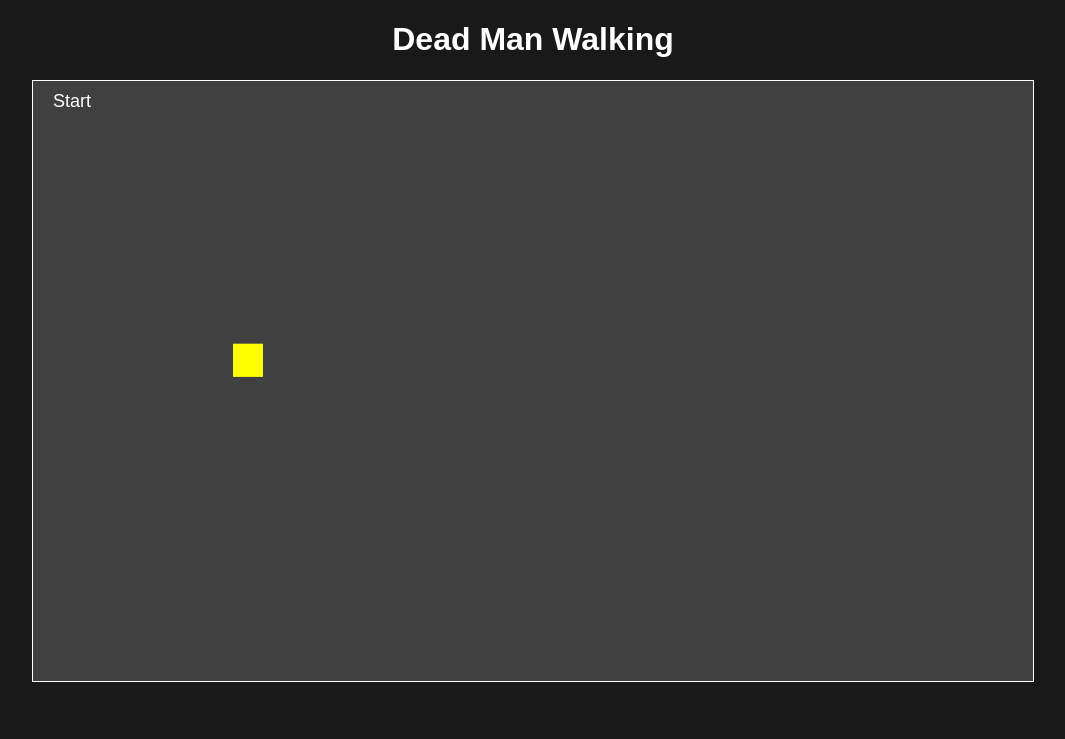
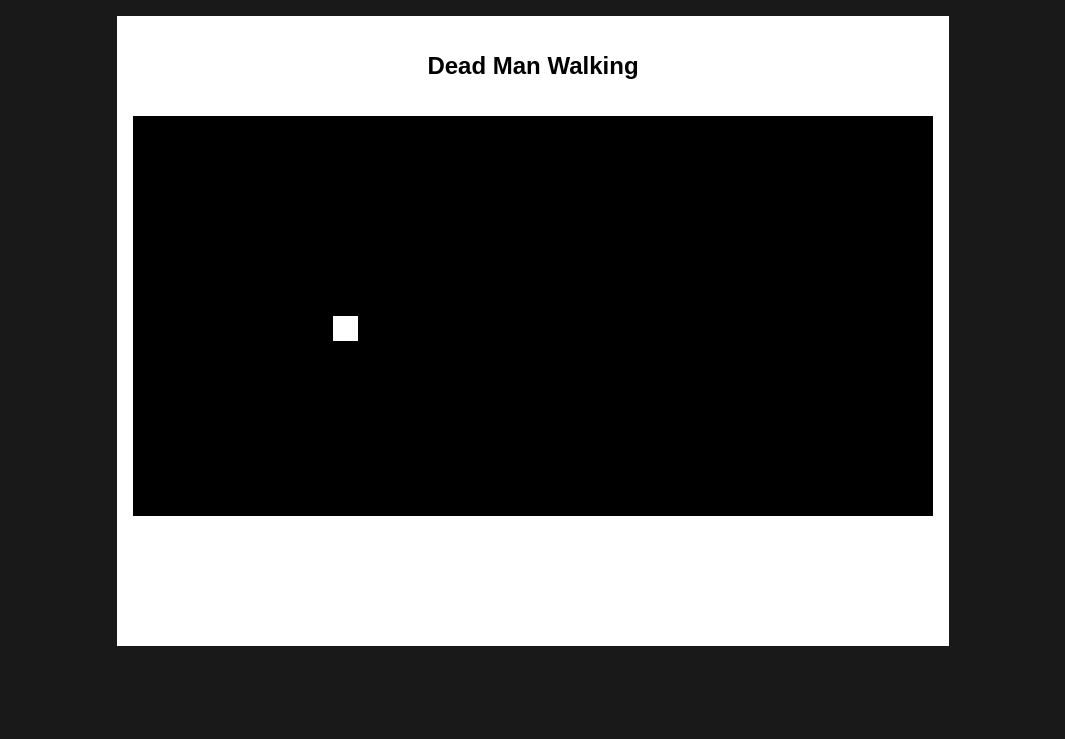
Before and after one commit to IsaacDatColt/Dead-Man-Walking, a plain HTML site: page index.html in a window 1280 px wide. Shown: the whole page, without its empty margins (107-1172 px from the left). Drawn offline with Linux system fonts and the light colour scheme.

Commit message:
Funtion: created zombie class with different properties and methods and rendered to the game. Added tests

```diff
--- a/game.js
+++ b/game.js
@@ -1,18 +1,23 @@
-console.log('link check');
+// console.log('link check');
 
 const canvas = document.getElementById('game');
 const ctx = canvas.getContext('2d');
+// ctx.imageSmoothingEnabled = false;
 let survivor;
+let zombie;
 
 
 
 // EVENT LISTENERS
 window.addEventListener('DOMContentLoaded', function() {
-  survivor = new Runner(200, 200, 'yellow', 30, 30);
+  survivor = new Runner(200, 200, 'white', 25, 25, 60);
+  zombie = new Zombie(100, 100, 'green', 25, 25, 300);
 
 
   //run the game loop
   const runGame = setInterval(gameLoop, 60);
+  const zombies = setInterval(zombieLoop, zombie.speed);
+  const survivors = setInterval(surviorLoop, survivor.speed);
 });
 
 // document.addEventListener('keydown', movementHandler);
@@ -27,13 +32,14 @@
 //ENTITIES
 
 class Runner {
-  constructor(x, y, color, width, height) {
+  constructor(x, y, color, width, height, speed) {
       this.x = x;
       this.y = y;
       this.color = color;
       this.width = width;
       this.height = height;
       this.alive = true;
+      this.speed = speed;
 
       this.render = function() {
           ctx.fillStyle = this.color;
@@ -43,20 +49,54 @@
   }
 };
 
+class Zombie {
+  constructor(x, y, color, width, height, speed) {
+    this.x = x;
+    this.y = 0;
+    this.color = color;
+    this.width = width;
+    this.height = height;
+    this.alive = true;
+    this.speed = speed;
+
+    this.render = function() {
+      ctx.fillStyle = this.color;
+      ctx.fillRect(this.x, this.y, this.width, this.height);
+    }
+  }
+}
+
+
 // KEYBOARD LOGIC
 function moveSurvivor(e) {
   console.log('movement :', e.key);
 
   if (e.key === 'ArrowUp')  {
-      survivor.y >= 0 ? (survivor.y -= 10) : null;
+      survivor.y >= 10 ? (survivor.y -= 10) : null;
   } else if (e.key === 'ArrowDown') {
-      survivor.y + survivor.height <= game.height - survivor.height ? (survivor.y += 10) : null;
+      survivor.y + 15 <= game.height - survivor.height ? (survivor.y += 10) : null;
   } else if (e.key === 'ArrowRight') {
-        survivor.x + 10 <= game.width -   survivor.width ? (  survivor.x += 10) : null;
+        survivor.x + 6 <= game.width - survivor.width ? (survivor.x += 10) : null;
   } else if (e.key === 'ArrowLeft') {
         survivor.x - 10 >= 0 ? (  survivor.x -= 10) : null;
   }
 }
+
+//ZOMBIE MOVEMENT LOGIC
+function moveZombie(zombie) {
+  const directions = ['ArrowUp', 'ArrowDown', 'ArrowLeft', 'ArrowRight'];
+  const randomDirection = directions[Math.floor(Math.random() * directions.length)];
+  if (randomDirection === 'ArrowUp') {
+    zombie.y >= 10 ? (zombie.y -= 12) : null;
+  } else if (randomDirection === 'ArrowDown') {
+    zombie.y + 15 <= game.height - zombie.height ? (zombie.y += 12) : null;
+  } else if (randomDirection === 'ArrowRight') {
+    zombie.x + 6 <= game.width - zombie.width ? (zombie.x += 7) : null;
+  } else if (randomDirection === 'ArrowLeft') {
+    zombie.x - 10 >= 0 ? (zombie.x -= 7) : null;
+  }
+}
+
 
 
 
@@ -64,5 +104,16 @@
 function gameLoop() {
   //clear the canvas
   ctx.clearRect(0, 0, game.width, game.height);
+
+  // survivor.render();
+};
+
+function surviorLoop() {
+  // moveSurvivor(e);
   survivor.render();
+}
+
+function zombieLoop() {
+  moveZombie(zombie);
+  zombie.render();
 };
--- a/index.html
+++ b/index.html
@@ -6,15 +6,14 @@
     <link rel="stylesheet" href="./style.css">
   </head>
   <body>
-    <div>
-        <h1 id="gameTitle">Dead Man Walking</h1>
-    </div>
     <div id="gameContainer">
-    <aside id="top-left"><button id="startButton">Start</button></aside>
+        <!-- <aside id="top-left"><button id="startButton">Start</button></aside> -->
+        <aside id="gameTitle"><h1>Dead Man Walking</h1></aside>
         <main>
          <canvas id="game"></canvas>
        </main>
     </div>
+
     <script src="./game.js"></script>
   </body>
 </html>
--- a/style.css
+++ b/style.css
@@ -4,38 +4,32 @@
   }
 
 body {
+    padding-top: 1em;
     background-color: #191919;
     color: #FFF;
     font-family: Arial, Helvetica, sans-serif;
-    margin: 0;
-    padding: 0;
     text-align: center;
     background-size: cover;
     background-repeat: space;
   }
 
   canvas {
+    background-color: black;
     width: 100%;
-    height: 110%;
+    height: 100;
+
 
   }
 
 
 #gameContainer {
-    border: 1px solid black;
-    width: 1000px;
-    height: 600px;
-    /* display: inline-block; */
-    padding-top: auto;
-    padding-bottom: auto;
-    margin-top: auto;
-    background-color: #404040;
-    border: 1px solid #fff;
-    /* display: block; */
+    max-width: 50em;
+    background-color: white;
     margin: 0 auto;
+    padding: 1em;
     display: grid;
-    /* grid-gap: 2em; */
-    grid-template-rows: .25fr .5fr .25fr;
+    grid-gap: 1em;
+    grid-template-rows: .20fr .5fr .20fr;
     grid-template-columns: .25fr .5fr .25fr;
     grid-template-areas: "top-left top-center top-right"
                         "game game game"
@@ -46,32 +40,18 @@
     display: flex;
     justify-content: center;
     align-items: center;
+    background-color: black;
   }
 
-  #top-left {
-    margin-top: 0px;
-    display: flex;
-    justify-content: left;
-    align-items: left;
-}
 
-  #startButton {
-    background-color: #404040;
-    color: #FFF;
-    border: none;
-    padding: 10px 20px;
-    font-size: 18px;
-    cursor: pointer;
-}
-
-#startButton:hover {
-    background-color: #666;
-}
   main {
     grid-area: game;
   }
 
-   /* #gameTitle {
-     filter: blur(3px) opacity(0.7);
+   #gameTitle {
+    grid-area: top-center;
+    color: black;
 
-  }  */
+     /* filter: blur(3px) opacity(0.7);  */
+
+  }
```
Also changed, not shown: Tests/app.test.js (+29 -0 lines).
